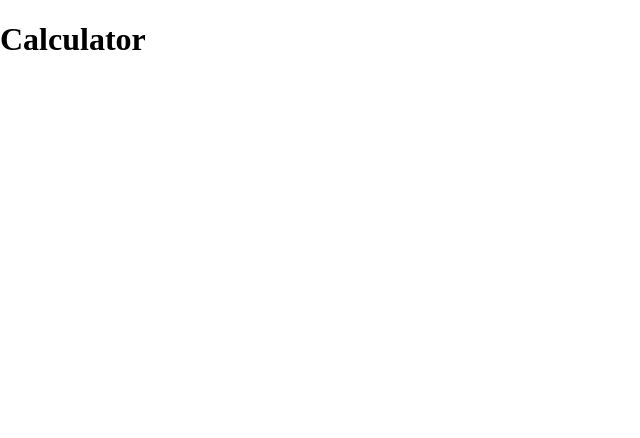
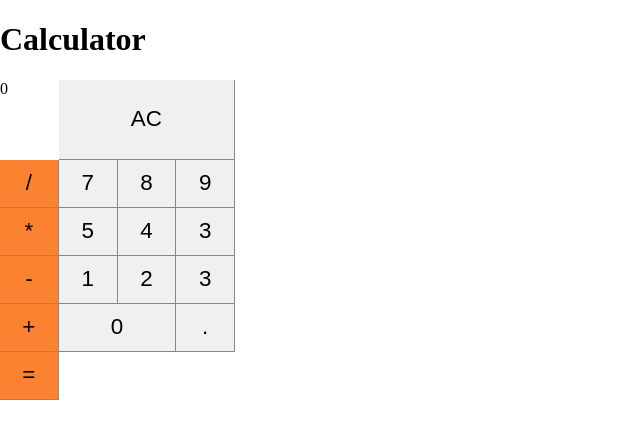
Before and after one commit to juniorfernandesdev/calculator-vuejs, a Vue app: page / in a window 1280 px wide. Shown: the top 438 px of the page, without its empty margins (0-640 px from the left). Built offline with nearby package versions, Linux system fonts and the light colour scheme.

Commit message:
Criando o component Calculator

```diff
--- a/src/main/Calculator.vue
+++ b/src/main/Calculator.vue
@@ -1,13 +1,47 @@
 <template>
+    <div class="calculator">
+        <Display value="1000" />
+        <Button label="AC" triple/>
+        <Button label="/" operation/>
+        <Button label="7" />
+        <Button label="8" />
+        <Button label="9" />
+        <Button label="*" operation/>
+        <Button label="5" />
+        <Button label="4" />
+        <Button label="3" />
+        <Button label="-" operation/>
+        <Button label="1" />
+        <Button label="2" />
+        <Button label="3" />
+        <Button label="+" operation/>
+        <Button label="0" double/>
+        <Button label="." />
+        <Button label="=" operation/>
+    </div>
 
 </template>
 
 <script>
+import Display from '../components/Display'
+import Button from '../components/Button'
+
 export default {
+    components: { Button, Display }
+}
+</script>
+.calculator {
 
 }
-</script>
 
 <style>
+    .calculator {
+        height: 320px;
+        width: 235px;
+        border-radius: 5px;
 
+        display: grid;
+        grid-template-columns: repeat(4, 25%);
+        grid-template-rows: 1fr 48px 48px 48px 48px 48px;
+    }
 </style>
```
